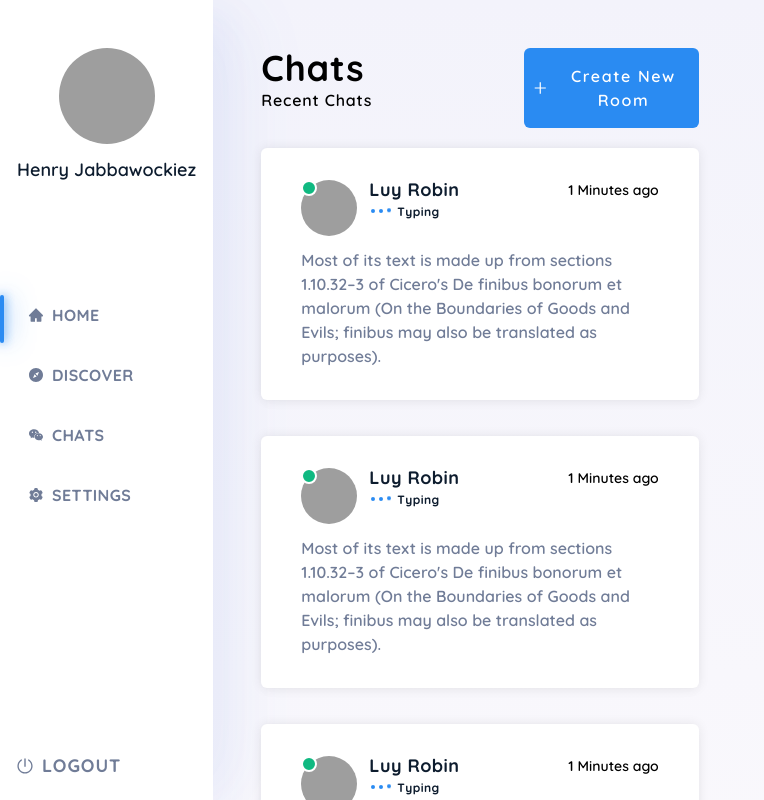
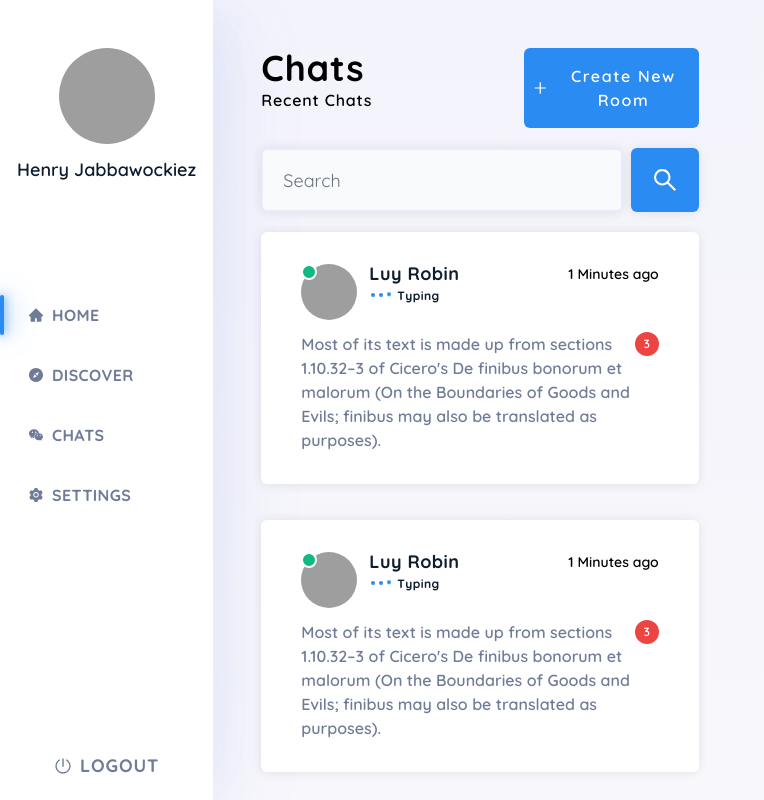
Before and after one commit to chhiring90/jabber, a React (Create React App) app in the folder everest/: page / in a window 1280 px wide. Shown: the top 800 px of the page, without its empty margins (0-764 px from the left). Built offline with nearby package versions, Linux system fonts and the light colour scheme; grey boxes are pictures that could not be loaded.

Commit message:
everest: added search bar

```diff
--- a/everest/package.json
+++ b/everest/package.json
@@ -21,6 +21,7 @@
         "react-uuid": "^1.0.2",
         "redux": "^4.1.0",
         "redux-thunk": "^2.3.0",
+        "simplebar-react": "^2.3.3",
         "tailwindcss": "npm:@tailwindcss/postcss7-compat@^2.1.2",
         "validator": "^13.6.0",
         "web-vitals": "^1.1.2"
--- a/everest/src/App.js
+++ b/everest/src/App.js
@@ -9,8 +9,8 @@ function App() {
 	return (
 		<>
 			<Switch>
-				<Route path="/" component={UserDashboard} />
-				<Route path="/signup" exact component={SignUp} />
+				<Route path="/" exact component={UserDashboard} />
+				<Route path="/signup" component={SignUp} />
 				<Route path="/login" component={Login} />
 			</Switch>
 		</>
--- /dev/null
+++ b/everest/src/components/Badge.js
@@ -0,0 +1,8 @@
+const badge = ({ children }) => (
+    <span
+        className="bg-red-500 text-white text-xs w-6 h-6 text-center rounded-full flex items-center justify-center">
+        {children}
+    </span>
+);
+
+export default badge;
--- a/everest/src/components/Button.js
+++ b/everest/src/components/Button.js
@@ -2,7 +2,7 @@ import React from 'react';
 
 const Button = ({ children, buttonType, type, disabled, customClass }) => {
     let buttonElement = null;
-    let classes = 'bg-brand-primary inline-flex justify-center items-center text-center px-2 text-white font-semibold tracking-widest py-4 w-full rounded-md transition focus:ring-2 focus:ring-brand-primary focus:ring-opacity-70 focus:outline-none ring-offset-2 hover:bg-opacity-90 active:bg-brand-tertiary active:bg-opacity-70';
+    let classes = 'bg-brand-primary inline-flex justify-center items-center text-center px-2 py-4 text-white font-semibold tracking-widest w-full rounded-md transition focus:ring-2 focus:ring-brand-primary focus:ring-opacity-70 focus:outline-none ring-offset-2 hover:bg-opacity-90 active:bg-brand-tertiary active:bg-opacity-70';
     switch (buttonType) {
         case 'anchor':
             buttonElement = <a href="?" className={classes}>{children}</a>;
--- a/everest/src/components/Chat.js
+++ b/everest/src/components/Chat.js
@@ -1,12 +1,18 @@
 import React from 'react';
 import Avatar from './Avatar';
+import Badge from './Badge';
 
 const Chat = () => {
     return (
         <div className="shadow-chat rounded-md bg-white px-10 py-8 min-h-chat mb-9">
             <Avatar size="medium" name="Luy Robin" />
-            <blockquote className="font-semibold text-brand-gray">
-                Most of its text is made up from sections 1.10.32–3 of Cicero's De finibus bonorum et malorum (On the Boundaries of Goods and Evils; finibus may also be translated as purposes).
+            <blockquote className="font-semibold text-brand-gray flex">
+                <div className="flex-auto">
+                    Most of its text is made up from sections 1.10.32–3 of Cicero's De finibus bonorum et malorum (On the Boundaries of Goods and Evils; finibus may also be translated as purposes).
+                </div>
+                <div className="flex-auto">
+                    <Badge>3</Badge>
+                </div>
             </blockquote>
         </div>
     )
--- a/everest/src/components/Input.js
+++ b/everest/src/components/Input.js
@@ -1,7 +1,7 @@
 import React from 'react';
 import uuid from 'react-uuid';
 
-const Input = ({ elementType, changed, value, options, elementConfig, label, shouldValidate, invalid, touched }) => {
+const Input = ({ elementType, changed, value, options, elementConfig, label, shouldValidate, invalid, touched, additionalClass }) => {
     let inputElement = null;
     let inputClasses = [];
 
@@ -17,6 +17,10 @@ const Input = ({ elementType, changed, value, options, elementConfig, label, sho
         inputClasses.push('focus:ring-green-400 focus:border-green-400');
     }
 
+    if (additionalClass) {
+        inputClasses.push(additionalClass);
+    }
+
     switch (elementType) {
         case 'input':
             inputElement = <input
@@ -24,7 +28,8 @@ const Input = ({ elementType, changed, value, options, elementConfig, label, sho
                 {...elementConfig}
                 value={value}
                 checked={value}
-                onChange={changed} />;
+                onChange={changed}
+            />;
             break;
         case 'select':
             inputElement = (
--- a/everest/src/components/Navbar.js
+++ b/everest/src/components/Navbar.js
@@ -11,7 +11,7 @@ const Navbar = () => {
             <Avatar size="large" name={'Henry Jabbawockiez'} />
             <NavbarMenu />
             <div className="mt-auto w-full">
-                <Button customClass="flex justify-center text-lg tracking-wider items-center py-5 font-bold px-4 text-center text-brand-gray uppercase hover:text-brand-primary focus:text-brand-primary active:text-brand-primary transition">
+                <Button customClass="w-full flex justify-center text-lg tracking-wider items-center py-5 font-bold px-4 text-center text-brand-gray uppercase hover:text-brand-primary focus:outline-none focus:text-brand-primary active:text-brand-primary transition">
                     <AiOutlinePoweroff className="mr-2" />
                 Logout
             </Button>
--- a/everest/src/components/NavbarItem.js
+++ b/everest/src/components/NavbarItem.js
@@ -10,7 +10,7 @@ const NavbarItem = ({ link, children }) => {
             setIsActive(true);
         }
         return () => setIsActive(false);
-    }, [currentLocation]);
+    }, [currentLocation, link]);
 
     return (
         <li className="mb-5">
@@ -19,7 +19,8 @@ const NavbarItem = ({ link, children }) => {
                 to={link}>
                 {isActive ?
                     <span
-                        className="bg-brand-primary inset-y-0 left-0 transition rounded-xl absolute block w-1 h-12 shadow-navlink"></span>
+                        className="bg-brand-primary inset-y-0 left-0 transition rounded-xl absolute block w-1 h-full shadow-navlink">
+                    </span>
                     : null}
                 {children}
             </NavLink>
--- a/everest/src/containers/Chats.js
+++ b/everest/src/containers/Chats.js
@@ -2,13 +2,33 @@ import React, { Component } from 'react';
 
 import Chat from '../components/Chat';
 import Button from '../components/Button';
-import { AiOutlinePlus } from 'react-icons/ai';
+import Input from '../components/Input';
+import { AiOutlinePlus, AiOutlineSearch } from 'react-icons/ai';
 
 class Chats extends Component {
+
+    state = {
+        searchbar: {
+            elementType: 'input',
+            value: '',
+            elementConfig: {
+                type: 'text',
+                id: 'search-bar',
+                name: 'search-bar',
+                placeholder: 'Search'
+            },
+            validation: {
+                require: false,
+            },
+            valid: false,
+            touched: false
+        }
+    }
+
     render() {
         return (
             <>
-                <div className="flex mb-5">
+                <div className="flex mb-1 flex-wrap">
                     <div className="flex-auto w-3/5 font-semibold tracking-wider">
                         <h2 className="text-4xl font-bold">Chats</h2>
                         <p>Recent Chats</p>
@@ -19,6 +39,22 @@ class Chats extends Component {
                             Create New Room
                         </Button>
                     </div>
+                    <form className="w-full flex flex-full pt-5">
+                        <Input
+                            additionalClass="h-16 text-lg px-5 shadow-chat"
+                            elementType={this.state.searchbar.elementType}
+                            value={this.state.searchbar.value}
+                            elementConfig={this.state.searchbar.elementConfig}
+                            shouldValidate={this.state.searchbar.elementType}
+                            invalid={!this.state.searchbar.valid}
+                            touched={this.state.searchbar.touched}
+                        />
+                        <div className="flex mb-4 pl-2">
+                            <Button customClass="shadow-chat bg-brand-primary focus:outline-none text-white h-16 bg-white rounded-md px-5 py-4 text-lg">
+                                <AiOutlineSearch className="w-7 h-7" />
+                            </Button>
+                        </div>
+                    </form>
                 </div>
                 <Chat />
                 <Chat />
```
